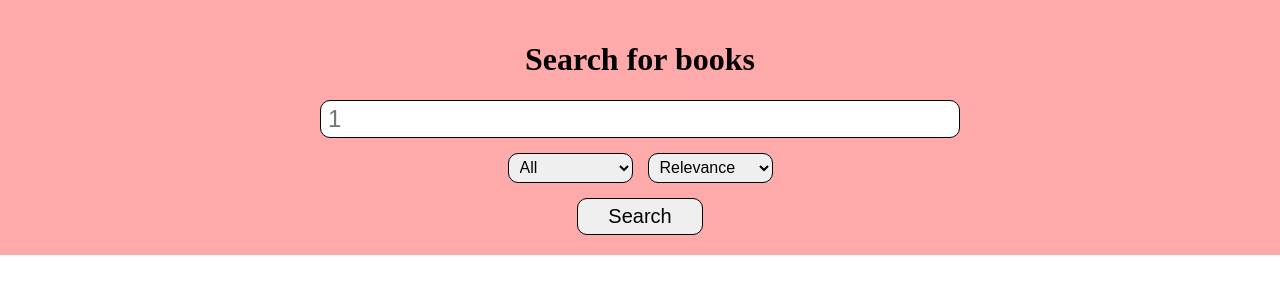
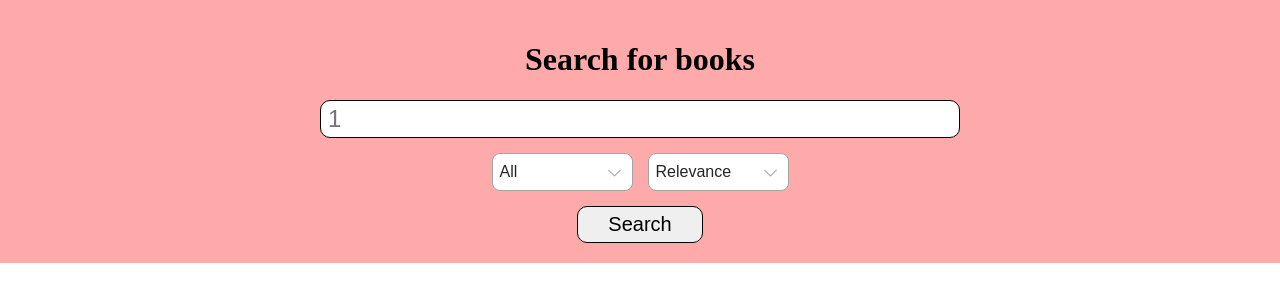
Before and after one commit to KASSTUSS/modsen-practice, a React (Vite) app: page / in a window 1280 px wide. Shown: the top 302 px of the page. Built offline with nearby package versions, Linux system fonts and the light colour scheme.

Commit message:
feat: develop a custom component Select

```diff
--- a/index.html
+++ b/index.html
@@ -2,7 +2,6 @@
 <html lang="en">
   <head>
     <meta charset="UTF-8" />
-    <link rel="icon" type="image/svg+xml" href="/vite.svg" />
     <meta name="viewport" content="width=device-width, initial-scale=1.0" />
     <title>MyLibrary</title>
   </head>
--- a/package.json
+++ b/package.json
@@ -11,7 +11,8 @@
   },
   "dependencies": {
     "react": "^18.2.0",
-    "react-dom": "^18.2.0"
+    "react-dom": "^18.2.0",
+    "react-transition-group": "^4.4.5"
   },
   "devDependencies": {
     "@types/react": "^18.0.37",
--- a/src/components/screens/home/header/Header.jsx
+++ b/src/components/screens/home/header/Header.jsx
@@ -1,9 +1,53 @@
+import { useState } from "react"
 import Button from "../../../ui/button/Button"
 import Input from "../../../ui/input/Input"
 import Select from "../../../ui/select/Select"
 import styles from './Header.module.css'
 
+const categories = [
+    {
+        value: 'all',
+        title: 'All'
+    },
+    {
+        value: 'art',
+        title: 'Art'
+    },
+    {
+        value: 'biography',
+        title: 'Biography'
+    },
+    {
+        value: 'computers',
+        title: 'Computers'
+    },
+    {
+        value: 'history',
+        title: 'History'
+    },
+    {
+        value: 'medical',
+        title: 'Medical'
+    },
+    {
+        value: 'poetry',
+        title: 'Poetry'
+    },
+]
+const sortOptions = [
+    {
+        value: 'relevance',
+        title: 'Relevance'
+    },
+    {
+        value: 'newest',
+        title: 'Newest'
+    }
+]
+
 const Header = () => {
+    const [selectedCategory, setSelectedCategory] = useState(categories[0])
+
     return (
         <header className={styles.header}>
             <h1 className={styles.header__title}>Search for books</h1>
@@ -13,48 +57,16 @@ const Header = () => {
                 </div>
                 <div className={styles.selectsContainer}>
                     <Select
-                        options={[
-                            {
-                                value: 'all',
-                                content: 'All'
-                            },
-                            {
-                                value: 'art',
-                                content: 'Art'
-                            },
-                            {
-                                value: 'biography',
-                                content: 'Biography'
-                            },
-                            {
-                                value: 'computers',
-                                content: 'Computers'
-                            },
-                            {
-                                value: 'history',
-                                content: 'History'
-                            },
-                            {
-                                value: 'medical',
-                                content: 'Medical'
-                            },
-                            {
-                                value: 'poetry',
-                                content: 'Poetry'
-                            },
-                        ]}
+                        onChange={(value) => {
+                            // executed on change category
+                        }}
+                        options={categories}
                     />
                     <Select
-                        options={[
-                            {
-                                value: 'relevance',
-                                content: 'Relevance'
-                            },
-                            {
-                                value: 'newest',
-                                content: 'Newest'
-                            }
-                        ]}
+                        onChange={(value) => {
+                            // executed on change sort option
+                        }}
+                        options={sortOptions}
                     />
                 </div>
                 <div>
--- a/src/components/ui/select/Select.jsx
+++ b/src/components/ui/select/Select.jsx
@@ -1,12 +1,69 @@
+import { useState, useRef, useEffect } from 'react'
 import styles from './Select.module.css'
+import { CSSTransition } from 'react-transition-group'
 
-const Select = ({ name, id, options }) => {
+const Select = (props) => {
+    const {
+        options,
+        onChange
+    } = props
+
+    const [isActive, setIsActive] = useState(false)
+    const [selectedOption, setSelectedOption] = useState(options[0])
+
+    useEffect(() => {
+        onChange(selectedOption)
+    }, [selectedOption])
+
+    const selectRef = useRef(null)
+    document.addEventListener('click', (e) => {
+        if (e.target.parentElement.parentElement != selectRef.current && e.target.parentElement != selectRef.current && e.target != selectRef.current && isActive) setIsActive(!isActive)
+    })
+
+    let optionKey = 1
+
     return (
-        <select className={styles.select} name={name || ''} id={id || ''}>
-            {
-                options.map(option => <option value={option.value} >{option.content}</option>)
-            }
-        </select>
+        <div
+            ref={selectRef}
+            onClick={() => setIsActive(!isActive)}
+            className={isActive ? styles.select + ' ' + styles.select_active : styles.select}
+        >
+            <div
+                className={styles.select__selectedOption}
+            >
+                {
+                    selectedOption.title
+                }
+            </div>
+            <span className={styles.arrow}>
+                <span></span><span></span>
+            </span>
+            <CSSTransition
+                in={isActive}
+                timeout={250}
+                classNames={{
+                    enterActive: styles.select__options_entering,
+                    exitActive: styles.select__options_exiting,
+                }}
+                mountOnEnter
+                unmountOnExit
+            >
+                <div className={`${styles.select__options}`}>
+                        {
+                            options.map(option => (
+                                <div
+                                    key={optionKey++}
+                                    className={(option === selectedOption) ? styles.select__option + ' ' + styles.select__option_active : styles.select__option }
+                                    value={option.value}
+                                    onClick={() => setSelectedOption(option)}
+                                >
+                                    {option.title}
+                                </div>
+                            ))
+                        }
+                    </div>
+            </CSSTransition>
+        </div>
     )
 }
 
--- a/src/components/ui/select/Select.module.css
+++ b/src/components/ui/select/Select.module.css
@@ -1,12 +1,172 @@
+:root {
+    --light-gray: #a5a5a5;
+
+}
+
+
 .select {
+    position: relative;
     width: 125px;
     height: 30px;
     padding: 3px 7px;
 
-    font-size: 16px;
+    font-family: Arial, Helvetica, sans-serif;
 
-    border: 1px solid black;
-    border-radius: 10px;
+    border: 1px solid var(--light-gray);
+    border-radius: 8px;
 
     outline: none;
+
+    background-color: #ffffff;
+
+    z-index: 4;
 }
+.select:hover {
+    cursor: pointer;
+}
+
+.arrow {
+    top: 50%;
+    right: 0px;
+    transform: translateY(-50%);
+    width: 14.5px;
+    height: 15px;
+    display: inline-block;
+    position: absolute;
+    margin: 0 10px;
+}
+.arrow > span {
+    top: .5rem;
+    position: absolute;
+    width: 9px;
+    height: 1px;
+    background-color: var(--light-gray);
+    display: inline-block;
+    transition: all .1s cubic-bezier(.81,.11,.61,.93);
+}
+.arrow > span:first-child {
+    left: 0;
+    transform: rotate(45deg);
+}
+.arrow > span:last-child {
+    right: 0;
+    transform: rotate(-45deg);
+}
+
+.select.select_active > .arrow > span:first-child {
+    left: 0;
+    transform: rotate(-45deg);
+}
+.select.select_active > .arrow > span:last-child {
+    right: 0;
+    transform: rotate(45deg);
+}
+
+.select__selectedOption {
+    position: absolute;
+    top: 50%;
+
+    font-size: 16px;
+    color: #252525;
+
+    transform: translateY(-50%);
+    user-select: none;
+    z-index: 5;
+
+    transition: color 0.15s;
+}
+.select.select_active > .select__selectedOption {
+    color: var(--light-gray);
+    transition: color 0.15s
+}
+
+.select__options {
+    position: absolute;
+    top: calc(100% + 3px);
+    left: 0;
+
+    width: 100%;
+    padding: 3px;
+    box-sizing: border-box;
+
+    flex-direction: column;
+    justify-content: flex-start;
+    align-items: baseline;
+
+    background-color: rgba(255, 255, 255, .75);
+    border-radius: 8px;
+
+    box-shadow: 0px 0px 13px -8px black;
+    backdrop-filter: blur(3px);
+    z-index: 4;
+    transform-origin: top;
+    will-change: transform opacity;
+    transition: .2s;
+}
+
+.select__options_entering {
+    animation: options-entering 0.25s forwards;
+}
+.select__options_exiting {
+    animation: options-closing 0.17s forwards 0.08s;
+}
+
+@keyframes options-entering {
+    0%{
+        opacity: 0;
+        transform: scaleY(0.9);
+    }
+    25%{
+        opacity: .95;
+        transform: scaleY(1.07);
+    }
+    50% {
+        transform: scaleY(0.98);
+    }
+    75% {
+        transform: scaleY(1.01);
+    }
+    100% {
+        transform: scaleY(1.0);
+    }
+}
+
+@keyframes options-closing {
+    0% {
+        opacity: .95;
+        transform: scaleY(1);
+    }
+    20% {
+        transform: scaleY(0.85);
+    }
+    35% {
+        opacity: 0;
+    }
+    100% {
+        transform: scaleY(0.75);
+        opacity: 0;
+    }
+}
+
+.select__option {
+    width: 100%;
+    height: 30px;
+    padding: 0 5px;
+    box-sizing: border-box;
+
+    display: flex;
+    align-items: center;
+    font-size: 15px;
+
+    border-radius: 8px;
+
+    transition: background-color 0.25s;
+}
+.select__option:hover {
+    background-color: rgba(255, 225, 225, .8);
+
+    transition: background-color 0.25s;
+}
+.select__option.select__option_active {
+    background-color: rgba(255, 195, 195, .8);
+}
--- a/src/main.jsx
+++ b/src/main.jsx
@@ -4,7 +4,5 @@ import App from './App.jsx'
 import styles from './assets/styles/global.css'
 
 ReactDOM.createRoot(document.getElementById('root')).render(
-  <React.StrictMode>
-    <App />
-  </React.StrictMode>,
+  <App />
 )
```
Also changed, not shown: public/img/arrow-down.svg (added), 1 other file (tests, documents, lock files or other folders).
